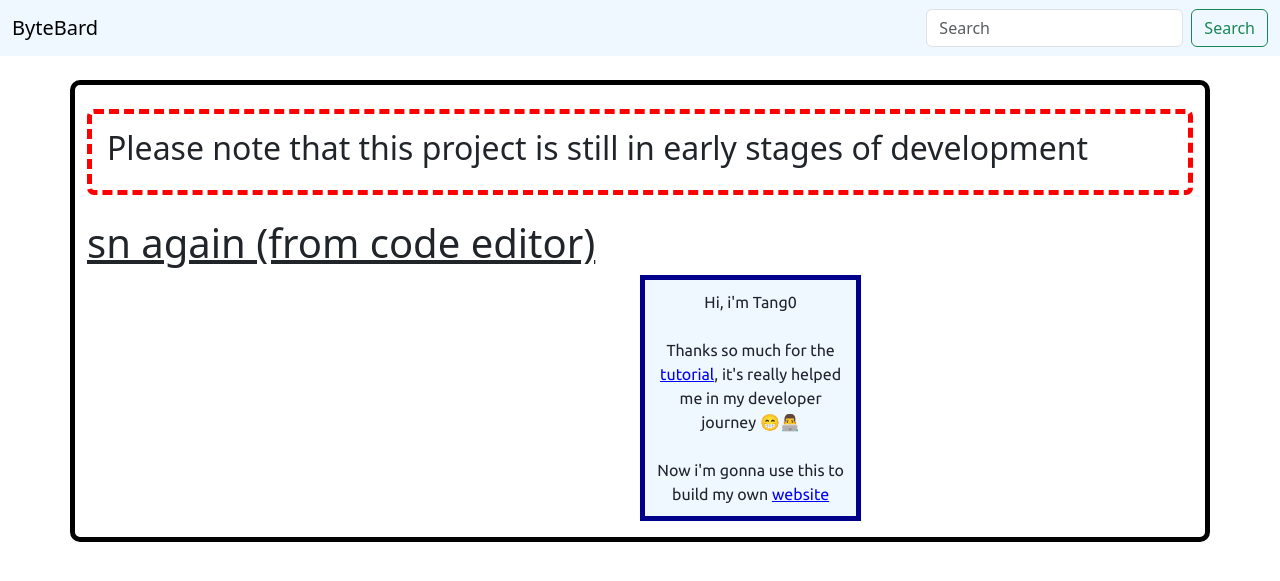
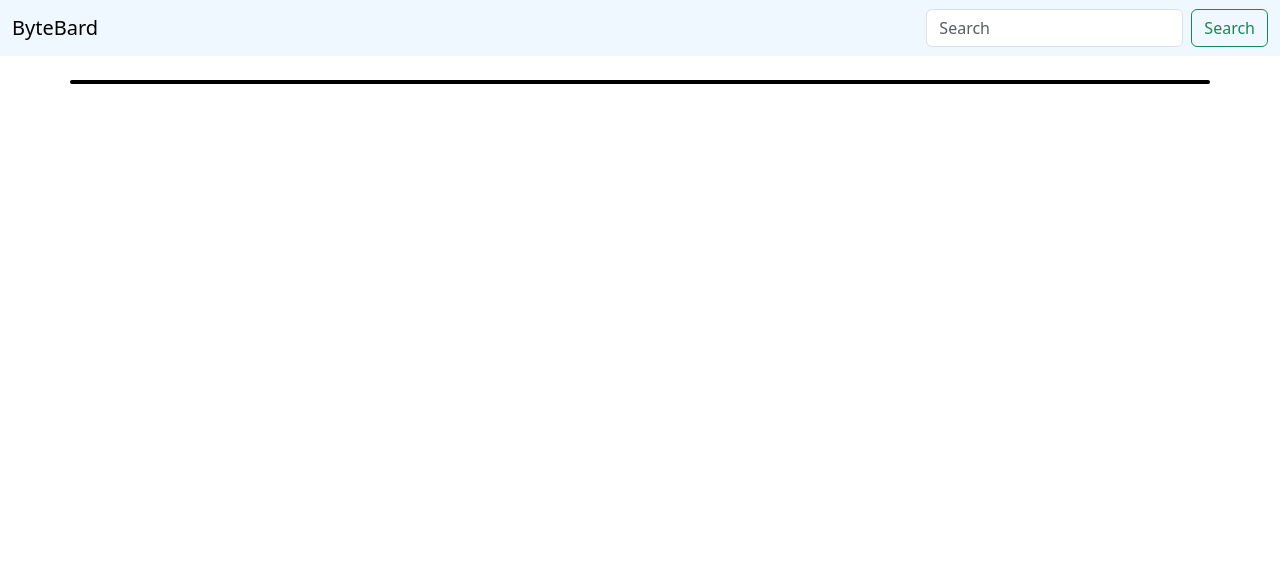
Before and after one commit to Tango0o0o/ByteBard, a Django app: page /home/ in a window 1280 px wide. Shown: the top 581 px of the page. Run offline with Django 4.2, Linux system fonts and the light colour scheme.

Commit message:
Reverted to a foundation of code

```diff
--- a/Main/static/base.css
+++ b/Main/static/base.css
@@ -7,12 +7,6 @@ body{
 }
 
 .container-lg{
-    border: black solid 5px;
+    border: black solid 2px;
     border-radius: 10px;
 }
-
-.notice{
-    border: red 5px dashed;
-    border-radius: 7px;
-    padding: 15px;
-}
--- a/Main/templates/base.html
+++ b/Main/templates/base.html
@@ -29,12 +29,6 @@
     </nav>
     <br>
     <div class="container-lg">
-        <br>
-        <div class="notice">
-            <h2>Please note that this project is still in early stages of development</h2>
-        </div>
-        <br>
-
         {% block content%}
 
         {% endblock %}
--- a/Main/templates/home.html
+++ b/Main/templates/home.html
@@ -2,24 +2,6 @@
 
 {% block content %}
 
-    <h1><u>sn again (from code editor)</u></h1>
-    <p style="
-    background-color: aliceblue;
-    border: darkblue 5px solid;
-    margin-left: 50%;
-    text-align: center;
-    padding: 10px;
-    font-family: 'Pacifico', cursive;
-    font-family: 'Roboto', sans-serif;
-    font-family: 'Ubuntu', sans-serif;
-    width: 20%;
-    "
-    >
-    Hi, i'm Tang0<br><br>
-    Thanks so much for the <a href="https://www.w3schools.com/git/default.asp?remote=github" target="_blank" style="color: #0000FF;"> tutorial</a>, it's really helped me in my developer journey 😁👨‍💻
-    <br>
-    <br>
-    Now i'm gonna use this to build my own <a href="https://github.com/Tango0o0o/ByteBard" target="_blank" style="color: #0000FF;">website</a>
-  </p>
+
 
 {% endblock %}
```
Also changed, not shown: 1 other file.
